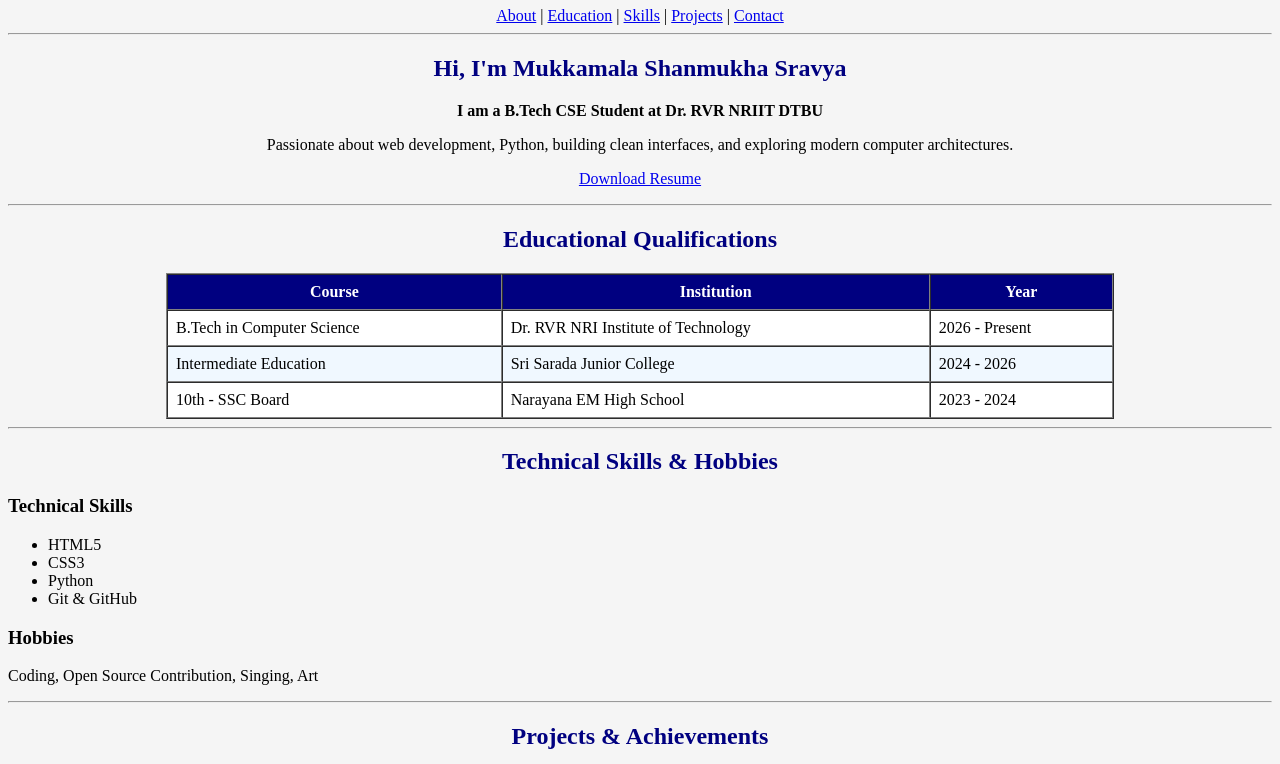
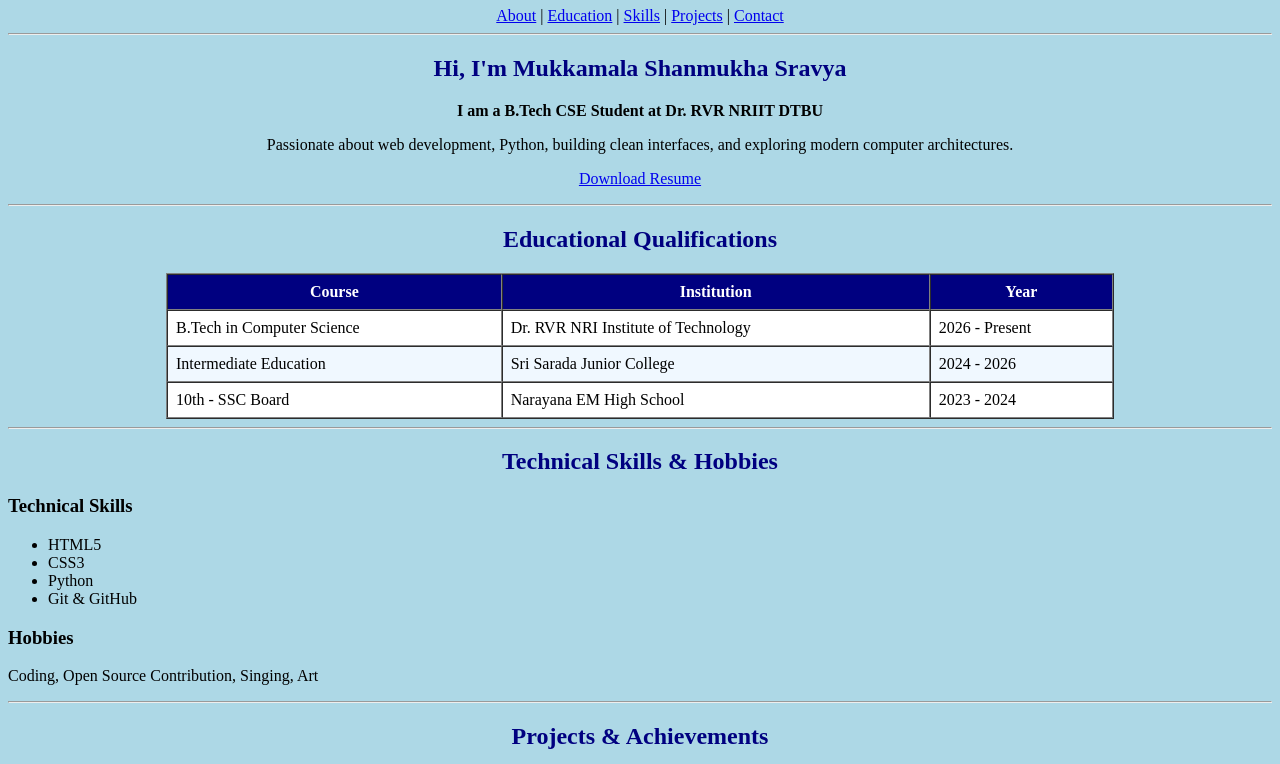
Before and after one commit to Shanmukha88/WD-Activity-Based-Learning, a plain HTML site: page Case study 1 - Personal portfolio.html in a window 1280 px wide. Shown: the part 73-837 px from the top of the page. Drawn offline with Linux system fonts and the light colour scheme.

Commit message:
Update Case study 1 - Personal portfolio.html

```diff
--- a/Case study 1 - Personal portfolio.html
+++ b/Case study 1 - Personal portfolio.html
@@ -4,7 +4,7 @@
     <meta charset="UTF-8">
     <title>My Personal Portfolio</title>
 </head>
-<body bgcolor="whitesmoke" text="black">
+<body bgcolor="lightblue" text="black">
 
     <header align="center">
         <font color="navy">
```
